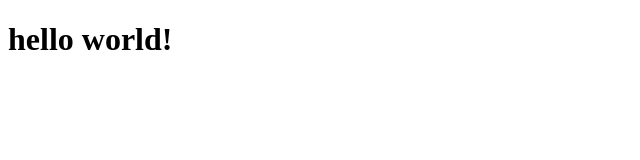
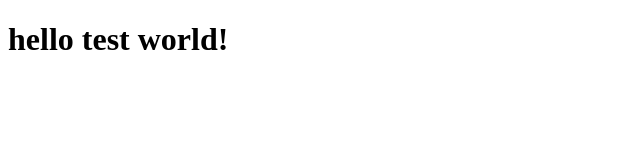
Before and after one commit to labintos/me-reference, a plain HTML site: page index.html in a window 1280 px wide. Shown: the whole page, without its empty margins (0-640 px from the left). Drawn offline with Linux system fonts and the light colour scheme.

Commit message:
Update index.html

```diff
--- a/index.html
+++ b/index.html
@@ -5,6 +5,6 @@
     <title>Hello Test World</title>
 </head>
 <body>
-    <h1>hello world!</h1>
+    <h1>hello test world!</h1>
 </body>
 </html>
```
